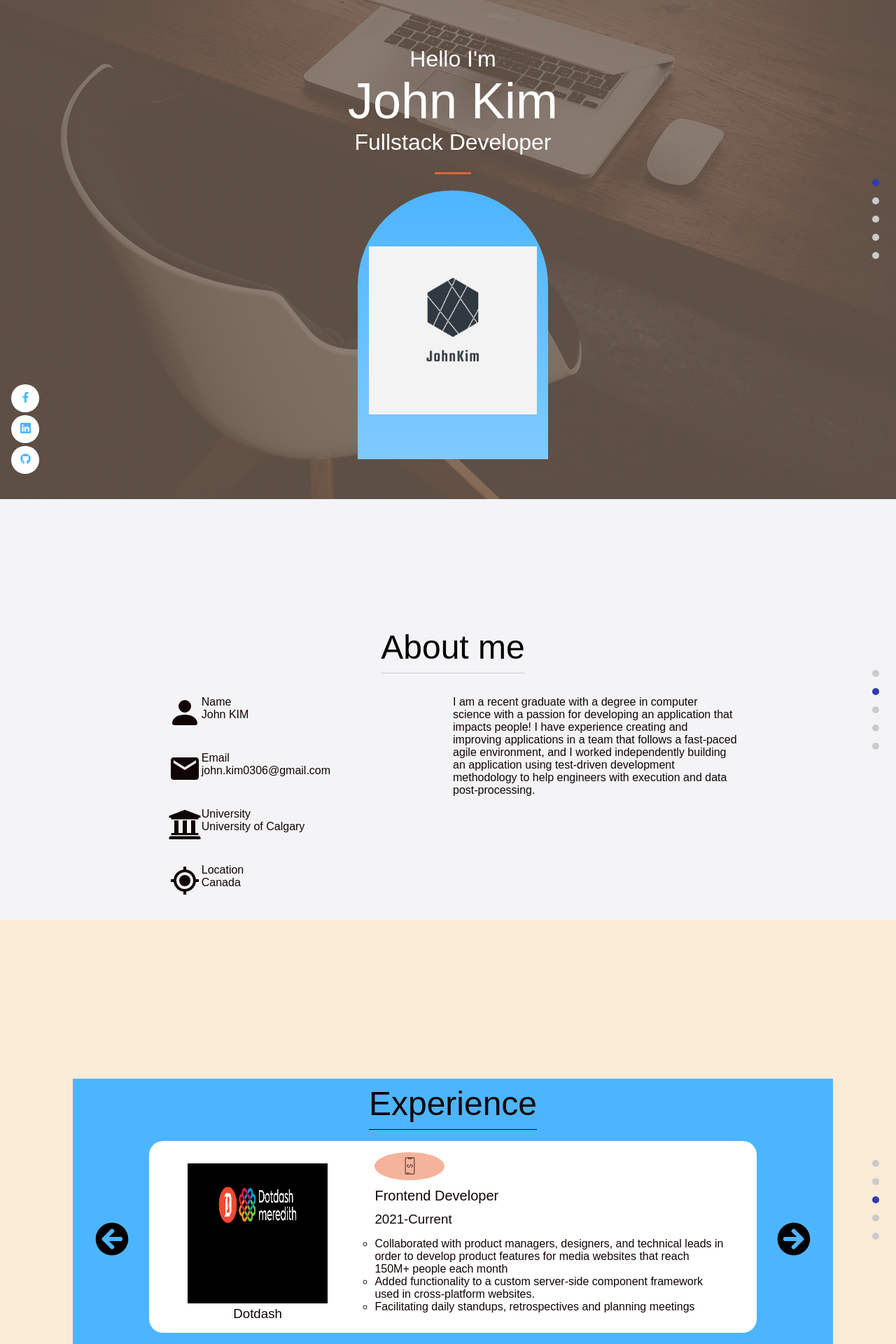
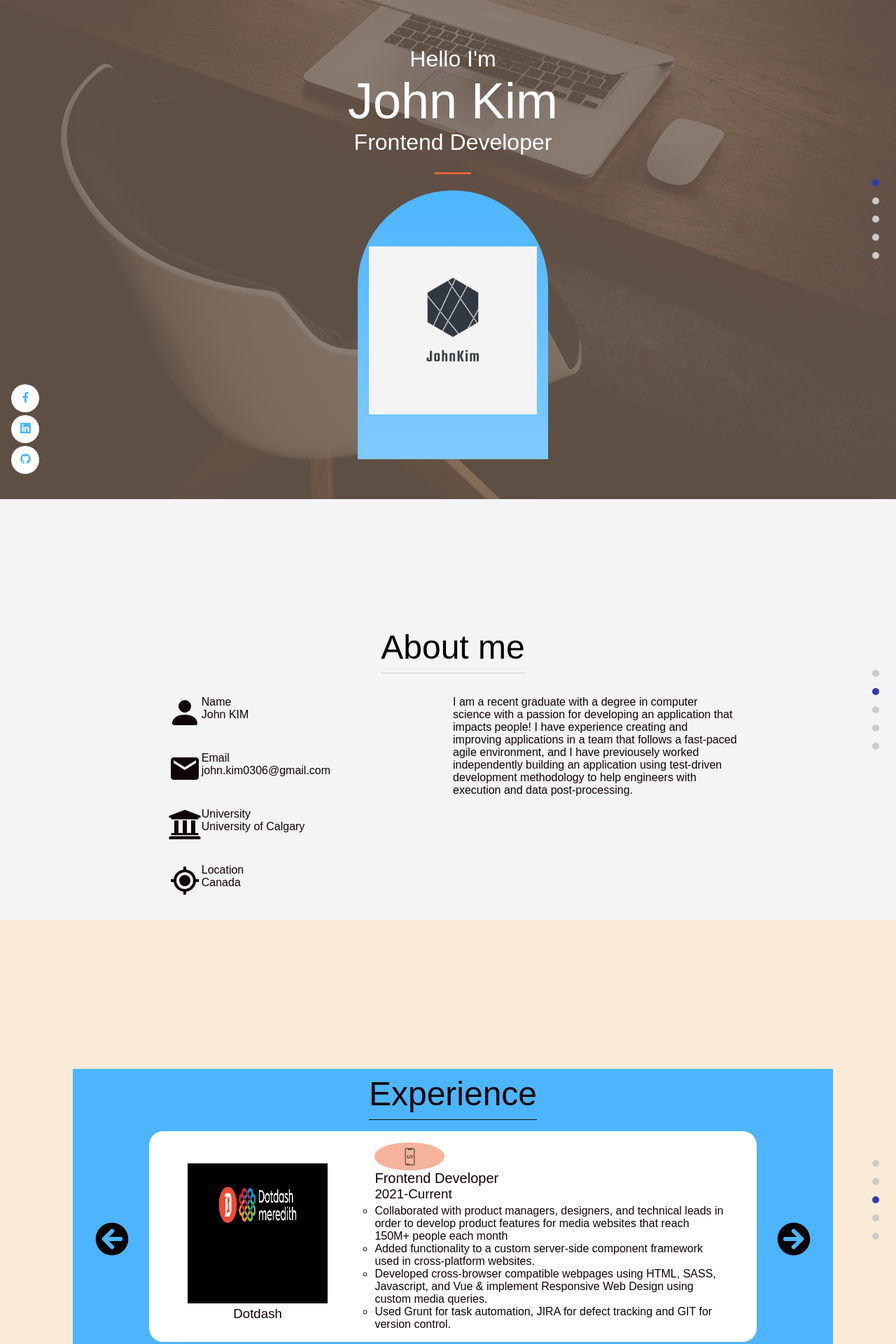
Before and after one commit to johnkim0306/Personal-Website, a React (Create React App) app in the folder my-app/: page / in a window 1280 px wide. Shown: the part 87-2007 px from the top of the page at 70% size. Built offline with nearby package versions, Linux system fonts and the light colour scheme.

Commit message:
Update content

```diff
--- a/my-app/src/components/about/About.jsx
+++ b/my-app/src/components/about/About.jsx
@@ -73,7 +73,7 @@ const About = () => {
                         <div className="about__content--right">
                             <p>
                             I am a recent graduate with a degree in computer science with a passion for developing an application that impacts people!
-                        I have experience creating and improving applications in a team that follows a fast-paced agile environment, and I worked independently building
+                        I have experience creating and improving applications in a team that follows a fast-paced agile environment, and I have previousely worked independently building
                        an application using test-driven development methodology to help engineers with execution and data post-processing.
                             </p>
                     </div>
--- a/my-app/src/components/home/Home.jsx
+++ b/my-app/src/components/home/Home.jsx
@@ -10,7 +10,7 @@ const Home = () => {
             <div className="container home__container">
                 <h5>Hello I'm </h5>
                 <h1>John Kim</h1>
-                <h5 className="text-light"> Fullstack Developer</h5>
+                <h5 className="text-light"> Frontend Developer</h5>
                 <hr/>
                 <div className="me">
                     <img src={Me} alt="me" />
--- a/my-app/src/components/work/sliderData.js
+++ b/my-app/src/components/work/sliderData.js
@@ -7,7 +7,8 @@ const SliderData = [
       date: "2021-Current",
       desc1: "Collaborated with product managers, designers, and technical leads in order to develop product features for media websites that reach 150M+ people each month",
       desc2: "Added functionality to a custom server-side component framework used in cross-platform websites.",
-      desc3: "Facilitating daily standups, retrospectives and planning meetings",
+      desc3: "Developed cross-browser compatible webpages using HTML, SASS, Javascript, and Vue & implement Responsive Web Design using custom media queries.",
+      desc4: "Used Grunt for task automation, JIRA for defect tracking and GIT for version control.",
       img: "https://99designs-blog.imgix.net/blog/wp-content/uploads/2018/10/attachment_100040756-e1538485934255.jpeg?auto=format&q=60&fit=max&w=930",
     },
     {
```
